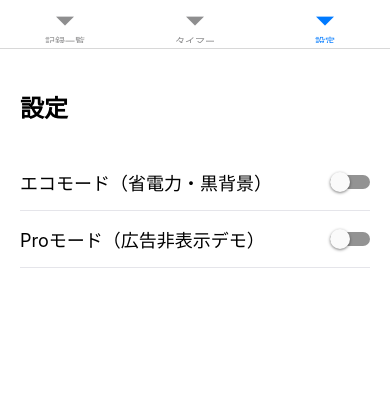
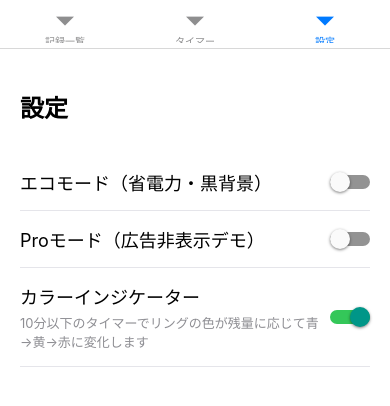
Before and after one commit to yatto-taguchi/AssistTimer, a React Native app: screen /Settings in a window 390 px wide. Shown: the top 406 px of the page. Built offline with nearby package versions, Linux system fonts and the light colour scheme.

Commit message:
カラーインジケーター機能を追加: 10分以下タイマーでリング色が残量に応じて青→黄→赤に変化、設定画面にトグル追加

```diff
--- a/src/screens/HomeScreen.js
+++ b/src/screens/HomeScreen.js
@@ -20,7 +20,7 @@ export default function HomeScreen() {
   const [selectedCategory, setSelectedCategory] = useState('');
   const [photoUri, setPhotoUri] = useState(null);
 
-  const { isEcoMode, isProMode } = useContext(AppContext);
+  const { isEcoMode, isProMode, isColorIndicator } = useContext(AppContext);
   const timerRef = useRef(null);
 
   // 音声のロードと再生用関数
@@ -138,10 +138,27 @@ export default function HomeScreen() {
 
   const progress = isCountUp ? 0 : Math.max(0, remainingTime / targetTime);
 
-  let ringColor = '#007AFF'; // ブルー
+  // カラーインジケーターのロジック
+  // isColorIndicator ON かつ タイマーが10分（600秒）以下の場合:
+  //   残量100%〜30%: ブルー、30%〜10%: イエロー、10%以下: レッド
+  // それ以外は従来のロジック
+  let ringColor = '#007AFF'; // デフォルト: ブルー
   if (!isCountUp) {
-    if (remainingTime <= 60) ringColor = '#FF3B30';
-    else if (remainingTime <= 300) ringColor = '#FFCC00';
+    if (isColorIndicator && targetTime <= 600) {
+      // 残量パーセントに基づく色変更
+      const remainingPercent = targetTime > 0 ? remainingTime / targetTime : 0;
+      if (remainingPercent <= 0.10) {
+        ringColor = '#FF3B30'; // レッド（残り10%以下）
+      } else if (remainingPercent <= 0.30) {
+        ringColor = '#FFCC00'; // イエロー（残り30%以下）
+      } else {
+        ringColor = '#007AFF'; // ブルー（残り30%超）
+      }
+    } else {
+      // 従来のロジック（固定秒数ベース）
+      if (remainingTime <= 60) ringColor = '#FF3B30';
+      else if (remainingTime <= 300) ringColor = '#FFCC00';
+    }
   } else {
     ringColor = '#FF3B30';
   }
--- a/src/screens/SettingsScreen.js
+++ b/src/screens/SettingsScreen.js
@@ -3,7 +3,7 @@ import { StyleSheet, Text, View, Switch } from 'react-native';
 import { AppContext } from '../utils/AppContext';
 
 export default function SettingsScreen() {
-  const { isEcoMode, toggleEcoMode, isProMode, toggleProMode } = useContext(AppContext);
+  const { isEcoMode, toggleEcoMode, isProMode, toggleProMode, isColorIndicator, toggleColorIndicator } = useContext(AppContext);
 
   return (
     <View style={styles.container}>
@@ -22,6 +22,18 @@ export default function SettingsScreen() {
         <Switch
           value={isProMode}
           onValueChange={toggleProMode}
+        />
+      </View>
+
+      <View style={styles.settingRow}>
+        <View style={styles.settingTextContainer}>
+          <Text style={styles.settingText}>カラーインジケーター</Text>
+          <Text style={styles.settingDescription}>10分以下のタイマーでリングの色が残量に応じて青→黄→赤に変化します</Text>
+        </View>
+        <Switch
+          value={isColorIndicator}
+          onValueChange={toggleColorIndicator}
+          trackColor={{ false: '#D1D1D6', true: '#34C759' }}
         />
       </View>
 
@@ -53,4 +65,13 @@ const styles = StyleSheet.create({
   settingText: {
     fontSize: 18,
   },
+  settingTextContainer: {
+    flex: 1,
+    marginRight: 10,
+  },
+  settingDescription: {
+    fontSize: 13,
+    color: '#8E8E93',
+    marginTop: 4,
+  },
 });
--- a/src/utils/AppContext.js
+++ b/src/utils/AppContext.js
@@ -6,6 +6,7 @@ export const AppContext = createContext();
 export const AppProvider = ({ children }) => {
   const [isEcoMode, setIsEcoMode] = useState(false);
   const [isProMode, setIsProMode] = useState(false); // 課金・広告デモ用
+  const [isColorIndicator, setIsColorIndicator] = useState(true); // カラーインジケーター（10分以下タイマー用）
 
   // 初期ロード時にAsyncStorageから設定を読み込む
   useEffect(() => {
@@ -13,8 +14,10 @@ export const AppProvider = ({ children }) => {
       try {
         const ecoVal = await AsyncStorage.getItem('isEcoMode');
         const proVal = await AsyncStorage.getItem('isProMode');
+        const colorVal = await AsyncStorage.getItem('isColorIndicator');
         if (ecoVal !== null) setIsEcoMode(JSON.parse(ecoVal));
         if (proVal !== null) setIsProMode(JSON.parse(proVal));
+        if (colorVal !== null) setIsColorIndicator(JSON.parse(colorVal));
       } catch (e) {
         console.error("Failed to load settings.", e);
       }
@@ -34,8 +37,14 @@ export const AppProvider = ({ children }) => {
     await AsyncStorage.setItem('isProMode', JSON.stringify(value));
   };
 
+  // カラーインジケーター切替と保存
+  const toggleColorIndicator = async (value) => {
+    setIsColorIndicator(value);
+    await AsyncStorage.setItem('isColorIndicator', JSON.stringify(value));
+  };
+
   return (
-    <AppContext.Provider value={{ isEcoMode, toggleEcoMode, isProMode, toggleProMode }}>
+    <AppContext.Provider value={{ isEcoMode, toggleEcoMode, isProMode, toggleProMode, isColorIndicator, toggleColorIndicator }}>
       {children}
     </AppContext.Provider>
   );
```
